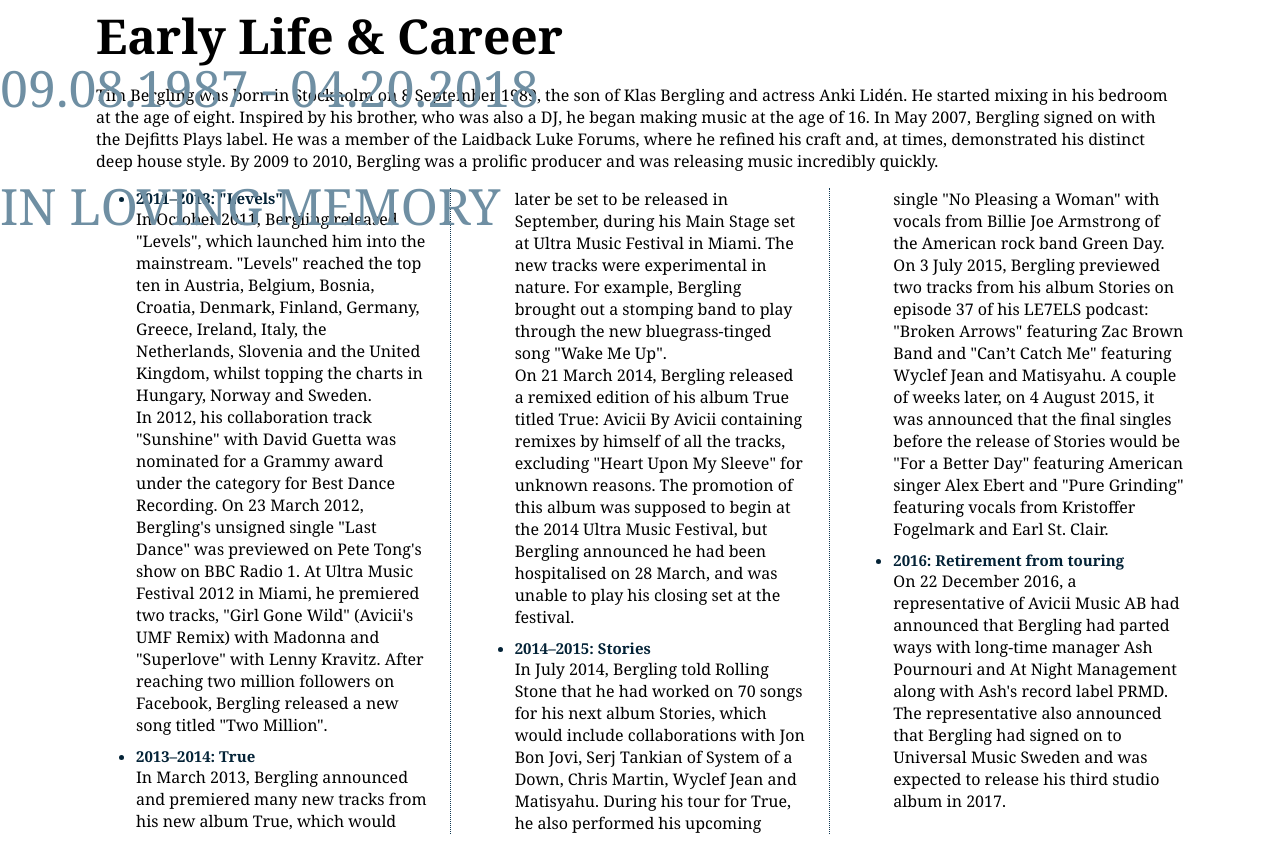
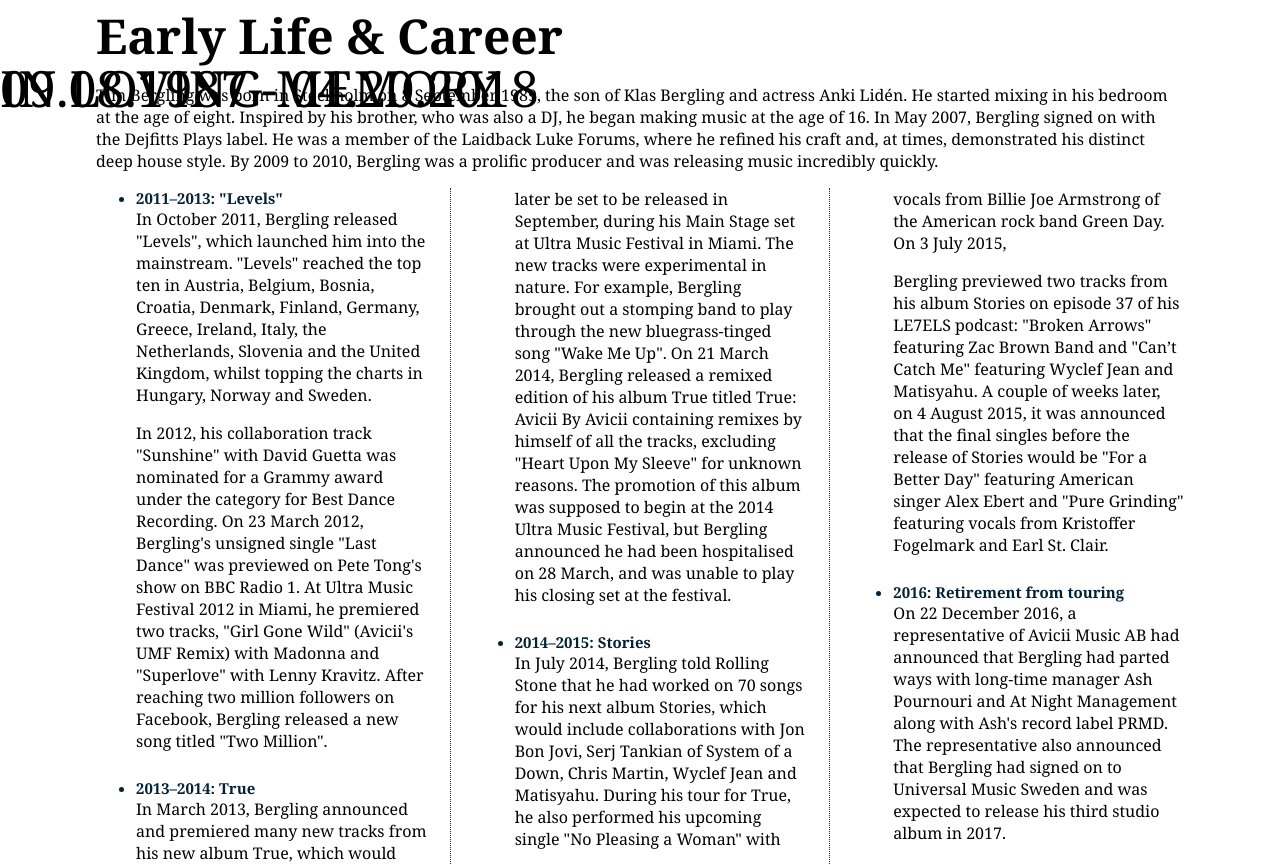
Before and after one commit to dcc5235/Avicii_Tribute, a plain HTML site: page index.html in a window 1280 px wide. Shown: the part 876-1742 px from the top of the page. Drawn offline with Linux system fonts and the light colour scheme; a web font is replaced by a local one.

```diff
--- a/index.html
+++ b/index.html
@@ -14,7 +14,7 @@
   <!-- Navigation bar!!!!!!!!! -->
   <header>
     <div class="logo">
-      <img src="images/aviciilogo.png" alt="logo">
+      <img class="nav.logo" src="images/aviciilogo.png" alt="logo">
     </div>
     <nav class="active">
       <ul class="nav_links">
@@ -28,16 +28,14 @@
   </header>
   <!-- User Story #1: My tribute page should have an element with a corresponding id="main", which contains all other elements. -->
   <main id="main">
-    <div id="title">
-      <!-- User Story #2: I should see an element with a corresponding id="title", which contains a string (i.e. text) that describes the subject of the tribute page (e.g. "Dr. Norman Borlaug"). -->
-      <p>09.08.1987 - 04.20.2018</p>
-      <p>In loving memory</p>
-    </div>
     <!-- User Story #3: I should see a div element with a corresponding id="img-div". -->
     <section>
       <div id="img-div">
         <!-- User Story #4: Within the img-div element, I should see an img element with a corresponding id="image". -->
         <img id="image" src="images/main.image.jpg" alt="avicii smiling in the recording studio">
+        <!-- User Story #2: I should see an element with a corresponding id="title", which contains a string (i.e. text) that describes the subject of the tribute page (e.g. "Dr. Norman Borlaug"). -->
+        <p id="title">09.08.1987 - 04.20.2018</p>
+        <p id="title">In loving memory</p>
         <!-- User Story #5: Within the img-div element, I should see an element with a corresponding id="img-caption" that contains textual content describing the image shown in img-div. -->
         <figcaption id="img-caption">
           <p><em>Tim Bergling, better known by his stagename, "Avicii,"
@@ -60,39 +58,43 @@
           In October 2011, Bergling released "Levels", which launched him into the mainstream. "Levels"
           reached the top ten in Austria, Belgium, Bosnia, Croatia, Denmark, Finland, Germany, Greece,
           Ireland, Italy, the Netherlands, Slovenia and the United Kingdom, whilst topping the charts
-          in Hungary, Norway and Sweden.<br>
-          In 2012, his collaboration track "Sunshine" with David Guetta was nominated for a Grammy award
+          in Hungary, Norway and Sweden.
+          <p>In 2012, his collaboration track "Sunshine" with David Guetta was nominated for a Grammy award
             under the category for Best Dance Recording. On 23 March 2012, Bergling's unsigned single
             "Last Dance" was previewed on Pete Tong's show on BBC Radio 1. At Ultra Music Festival 2012 in
             Miami, he premiered two tracks, "Girl Gone Wild" (Avicii's UMF Remix) with Madonna and
             "Superlove" with Lenny Kravitz. After reaching two million followers
-          on Facebook, Bergling released a new song titled "Two Million".<br>
+            on Facebook, Bergling released a new song titled "Two Million".</p>
+          <p>
             <li><strong>2013–2014: True</strong></li>
             In March 2013, Bergling announced and premiered many new tracks from his new album True, which
             would later be set to be released in September, during his Main Stage set at Ultra Music Festival
             in Miami. The new tracks were experimental in nature. For example, Bergling brought out a stomping
-          band to play through the new bluegrass-tinged song "Wake Me Up".<br>
+            band to play through the new bluegrass-tinged song "Wake Me Up".
             On 21 March 2014, Bergling released a remixed edition
             of his album True titled True: Avicii By Avicii containing remixes by himself of all the tracks,
             excluding "Heart Upon My Sleeve" for unknown reasons. The promotion of this album was supposed
             to begin at the 2014 Ultra Music Festival, but Bergling announced he had been hospitalised on 28 March,
-          and was unable to play his closing set at the festival.<br>
+            and was unable to play his closing set at the festival.
+          </p>
           <li><strong>2014–2015: Stories</strong></li>
           In July 2014, Bergling told Rolling Stone that he had worked on 70 songs for his next album Stories,
           which would include collaborations with Jon Bon Jovi, Serj Tankian of System of a Down, Chris Martin,
           Wyclef Jean and Matisyahu. During his tour for True, he also performed his upcoming single "No
-          Pleasing a Woman" with vocals from Billie Joe Armstrong of the American rock band Green Day.<br>
+          Pleasing a Woman" with vocals from Billie Joe Armstrong of the American rock band Green Day.
           On 3 July 2015,
-          Bergling previewed two tracks from his album Stories on episode 37 of his LE7ELS podcast: "Broken
+          <p>Bergling previewed two tracks from his album Stories on episode 37 of his LE7ELS podcast: "Broken
             Arrows" featuring Zac Brown Band and "Can’t Catch Me" featuring Wyclef Jean and Matisyahu.
             A couple of weeks later, on 4 August 2015, it was announced that the final singles before the release
             of Stories would be "For a Better Day" featuring American singer Alex Ebert and "Pure Grinding"
-          featuring vocals from Kristoffer Fogelmark and Earl St. Clair.<br>
+            featuring vocals from Kristoffer Fogelmark and Earl St. Clair.</p>
+          <p>
             <li><strong>2016: Retirement from touring</strong></li>
             On 22 December 2016, a representative of Avicii Music AB had announced that Bergling had parted ways
             with long-time manager Ash Pournouri and At Night Management along with Ash's record label PRMD. The
             representative also announced that Bergling had signed on to Universal Music Sweden and was expected
             to release his third studio album in 2017.
+          </p>
         </ul>
       </div>
       <p class="begin" id="artistry">Artistry</p>
@@ -109,8 +111,8 @@
       </div>
       <p class="begin" id="passing">Passing</p>
       <div class="end">
-        Bergling died on 20 April 2018 near Muscat at the age of 28. On 26 April, his family released an open
-        letter stating:
+        <p>Bergling died on 20 April 2018 near Muscat at the age of 28. On 26 April, his family released an open
+          letter stating:</p>
         <p class="family"><em>"Our beloved Tim was a seeker, a fragile artistic soul searching for answers to
             existential questions.
             An over-achieving perfectionist who travelled and worked hard at a pace that led to extreme stress.
```
Lines whose indentation alone changed are shown as unchanged.
